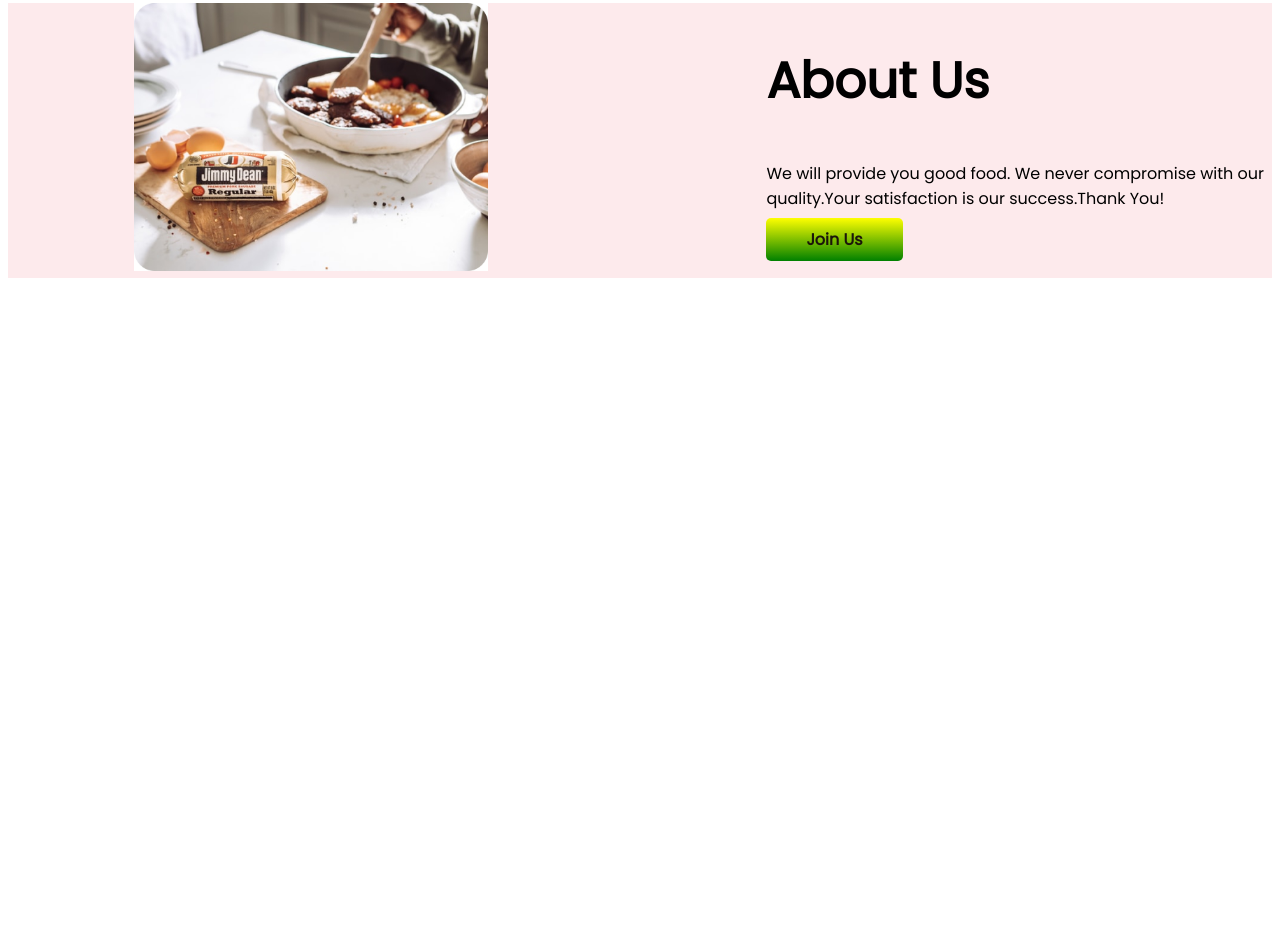
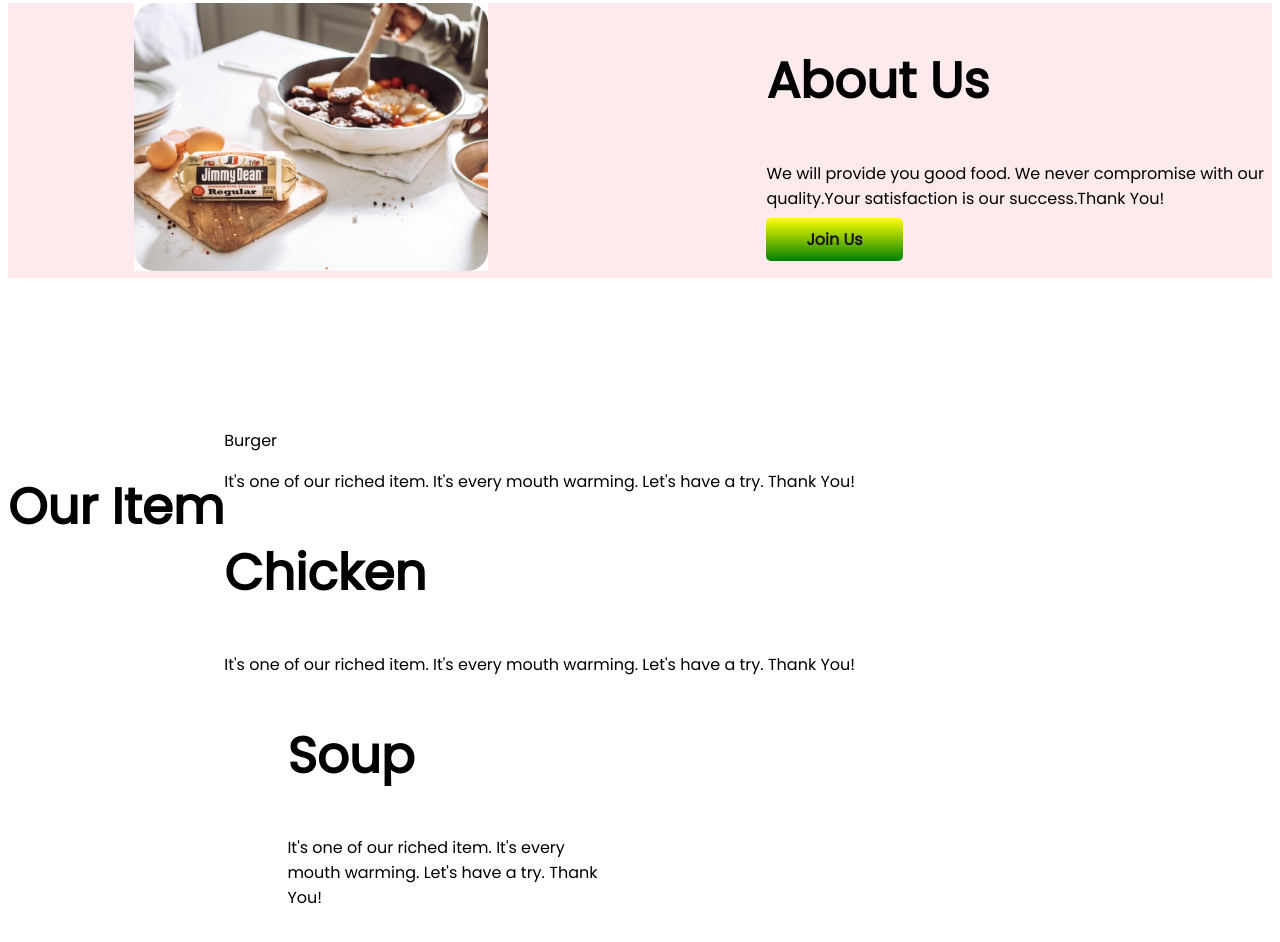
Before and after one commit to antara254/food, a plain HTML site: page index.html in a window 1280 px wide. Shown: the part 496-1438 px from the top of the page. Before the commit the page ends 924 px from the top, so only its background shows below. Drawn offline with Linux system fonts and the light colour scheme.

Commit message:
corner added

```diff
--- a/index.html
+++ b/index.html
@@ -14,12 +14,13 @@
 </head>
 
 <body>
-    <section>
+    <section class="corner-banner">
         <div class="half-section">
             <h1>Eat <span class="red-color"> Healthy</span> </h1>
             <h1>Stay <span class="red-color"> Healthy!!!</span></h1>
             <p>Maintain yourself with a healthy balance diet</p>
             <a class="link-button" target="_blank" href="https://foodclubbrand.com/"> Visit us</a>
+
         </div>
         <div class="half-section">
             <img src="image/foodimg.png" alt="picture of food">
@@ -34,6 +35,27 @@
             <p>We will provide you good food. We never compromise with our quality.Your satisfaction is our
                 success.Thank You!</p>
             <a class="link-button" target="_blank" href="https://www.facebook.com/foodfanbsl/"> Join Us</a>
+    </section>
+    <section class="our-item">
+        <h1>Our Item</h1>
+        <div class="flexible-box">
+            <div class="half-section>
+                <h1>Burger</h1>
+                <p> It's one of our riched item. It's every mouth warming. Let's have a try. Thank You!</p>
+
+
+            </div>
+            <div>
+                <h1>Chicken</h1>
+                <p> It's one of our riched item. It's every mouth warming. Let's have a try. Thank You!</p>
+
+
+            </div>
+            <div class=" half-section">
+                <h1>Soup</h1>
+                <p> It's one of our riched item. It's every mouth warming. Let's have a try. Thank You!</p>
+
+            </div>
         </div>
 
     </section>
--- a/style.css
+++ b/style.css
@@ -29,6 +29,8 @@ section{
 
 
 }
+.corner-banner{background-image: url(image/top-banner.png);
+background-repeat: no-repeat;}
 .about-us{
     background-image: url(image/bg.jpg);
     background-repeat: no-repeat;
```
Also changed, not shown: image/top-banner.png (added).
